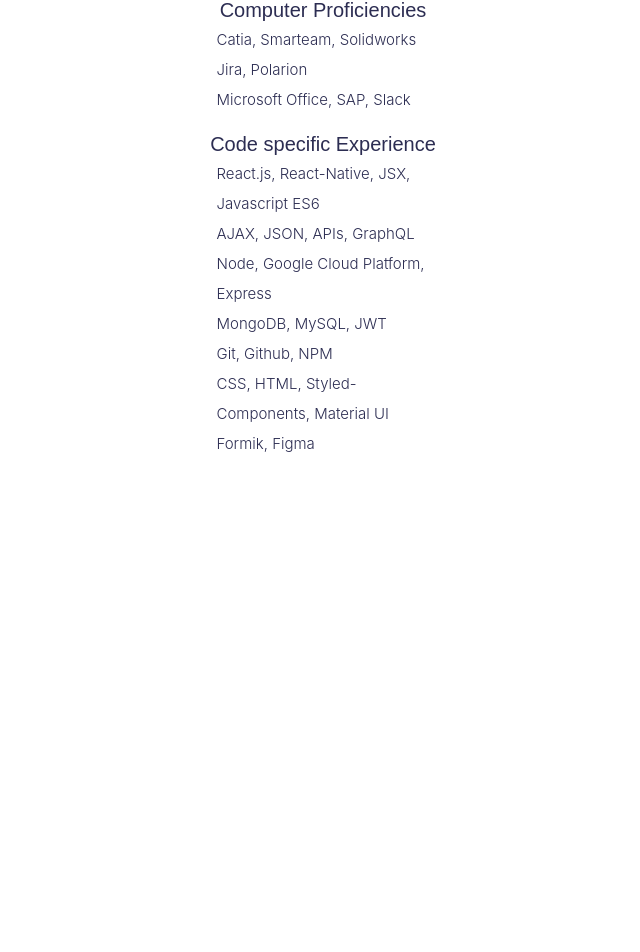
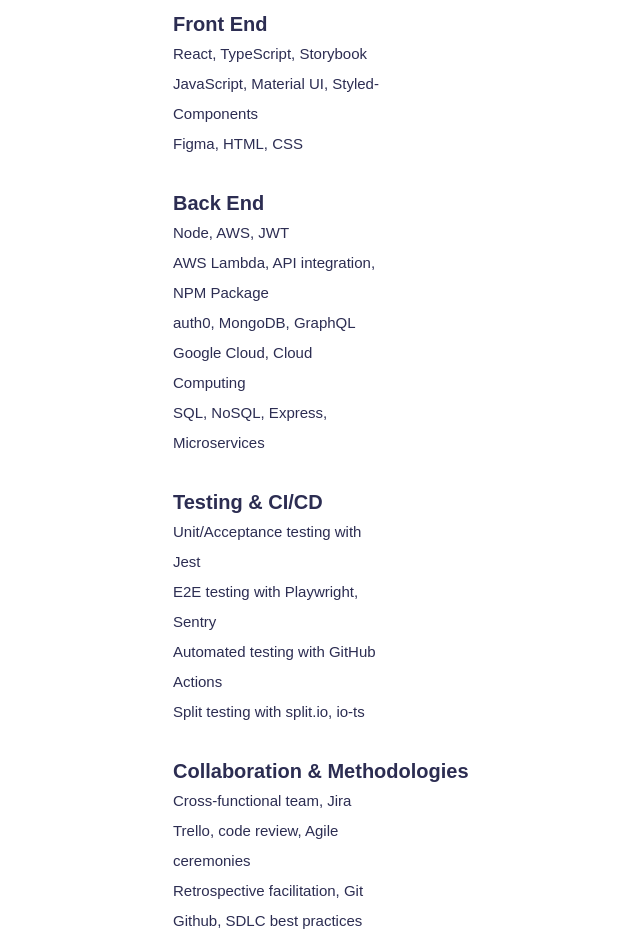
Before and after one commit to IsaacVon/IsaacHouseholder.com, a React (Create React App) app: page /skills in a window 1280 px wide. Shown: the part 305-1257 px from the top of the page, without its empty margins (317-957 px from the left). Before the commit the page ends 970 px from the top, so only its background shows below. Built offline with nearby package versions, Linux system fonts and the light colour scheme.

Commit message:
updated skills

```diff
--- a/package.json
+++ b/package.json
@@ -35,6 +35,9 @@
     ]
   },
   "devDependencies": {
-    "@babel/plugin-proposal-private-property-in-object": "^7.21.11"
+    "@babel/plugin-proposal-private-property-in-object": "^7.21.11",
+    "eslint": "^5.6.0",
+    "eslint-plugin-react": "^7.33.2",
+    "eslint-plugin-react-hooks": "^4.6.0"
   }
 }
--- a/src/pages/skills.jsx
+++ b/src/pages/skills.jsx
@@ -1,23 +1,24 @@
-import React from "react";
-import styled from "styled-components";
+import React from 'react';
+import styled from 'styled-components';
 
-import colors from "../config/colors";
-import textBackground from "../assets/swirlBackground2.png";
+import colors from '../config/colors';
+import textBackground from '../assets/swirlBackground2.png';
 
 const Wrapper = styled.section`
   display: flex;
   flex-direction: column;
-  place-items: center;
+  align-items: flex-start; // Align text to the inside
+  max-width: 300px; // Limit maximum width
+  margin: auto; // Center the wrapper
   padding-bottom: 200px;
+  align-items: baseline;
 `;
 
 const SkillContainer = styled.ul`
   margin: 7px 0px 6px 0px;
   width: 213px;
-  font-family: -apple-system, BlinkMacSystemFont, "Segoe UI", Roboto, Oxygen,
-    Ubuntu, Cantarell, "Open Sans", "Helvetica Neue", sans-serif;
   font-style: normal;
-  font-weight: 300;
+  font-weight: 500;
   font-size: 15px;
   line-height: 30px;
   text-align: left;
@@ -35,36 +36,60 @@
   font-size: 34px;
   margin-top: 50px;
   margin-bottom: 10px;
+  align-self: center;
+  font-weight: 600;
 `;
 
 const SkillGenre = styled.h2`
   font-style: normal;
-  font-weight: normal;
+  font-weight: 600;
   font-size: 20px;
   line-height: 15px;
   margin-bottom: 0px;
+  margin-top: 31px;
   color: ${colors.black};
+`;
+
+const SkillSetWrapper = styled.div`
+  border: 1px solid #ccc; // Add border
+  padding: 15px;
+  margin-bottom: 20px;
 `;
 
 export default function Skills() {
   return (
     <Wrapper>
       <Section>Skills</Section>
-      <SkillGenre>Computer Proficiencies</SkillGenre>
+      <SkillGenre>Front End</SkillGenre>
       <SkillContainer>
-        <li>Catia, Smarteam, Solidworks</li>
-        <li>Jira, Polarion</li>
-        <li>Microsoft Office, SAP, Slack</li>
+        <li>React, TypeScript, Storybook</li>
+        <li>JavaScript, Material UI, Styled-Components</li>
+        <li>Figma, HTML, CSS</li>
       </SkillContainer>
-      <SkillGenre>Code specific Experience </SkillGenre>
+
+      <SkillGenre>Back End</SkillGenre>
       <SkillContainer>
-        <li>React.js, React-Native, JSX, Javascript ES6</li>
-        <li>AJAX, JSON, APIs, GraphQL</li>
-        <li>Node, Google Cloud Platform, Express</li>
-        <li>MongoDB, MySQL, JWT</li>
-        <li>Git, Github, NPM</li>
-        <li>CSS, HTML, Styled-Components, Material UI</li>
-        <li>Formik, Figma</li>
+        <li>Node, AWS, JWT</li>
+        <li>AWS Lambda, API integration, NPM Package</li>
+        <li>auth0, MongoDB, GraphQL</li>
+        <li>Google Cloud, Cloud Computing</li>
+        <li>SQL, NoSQL, Express, Microservices</li>
+      </SkillContainer>
+
+      <SkillGenre>Testing & CI/CD</SkillGenre>
+      <SkillContainer>
+        <li>Unit/Acceptance testing with Jest</li>
+        <li>E2E testing with Playwright, Sentry</li>
+        <li>Automated testing with GitHub Actions</li>
+        <li>Split testing with split.io, io-ts</li>
+      </SkillContainer>
+
+      <SkillGenre>Collaboration & Methodologies</SkillGenre>
+      <SkillContainer>
+        <li>Cross-functional team, Jira</li>
+        <li>Trello, code review, Agile ceremonies</li>
+        <li>Retrospective facilitation, Git</li>
+        <li>Github, SDLC best practices</li>
       </SkillContainer>
     </Wrapper>
   );
```
Also changed, not shown: 1 other file (tests, documents, lock files or other folders).
